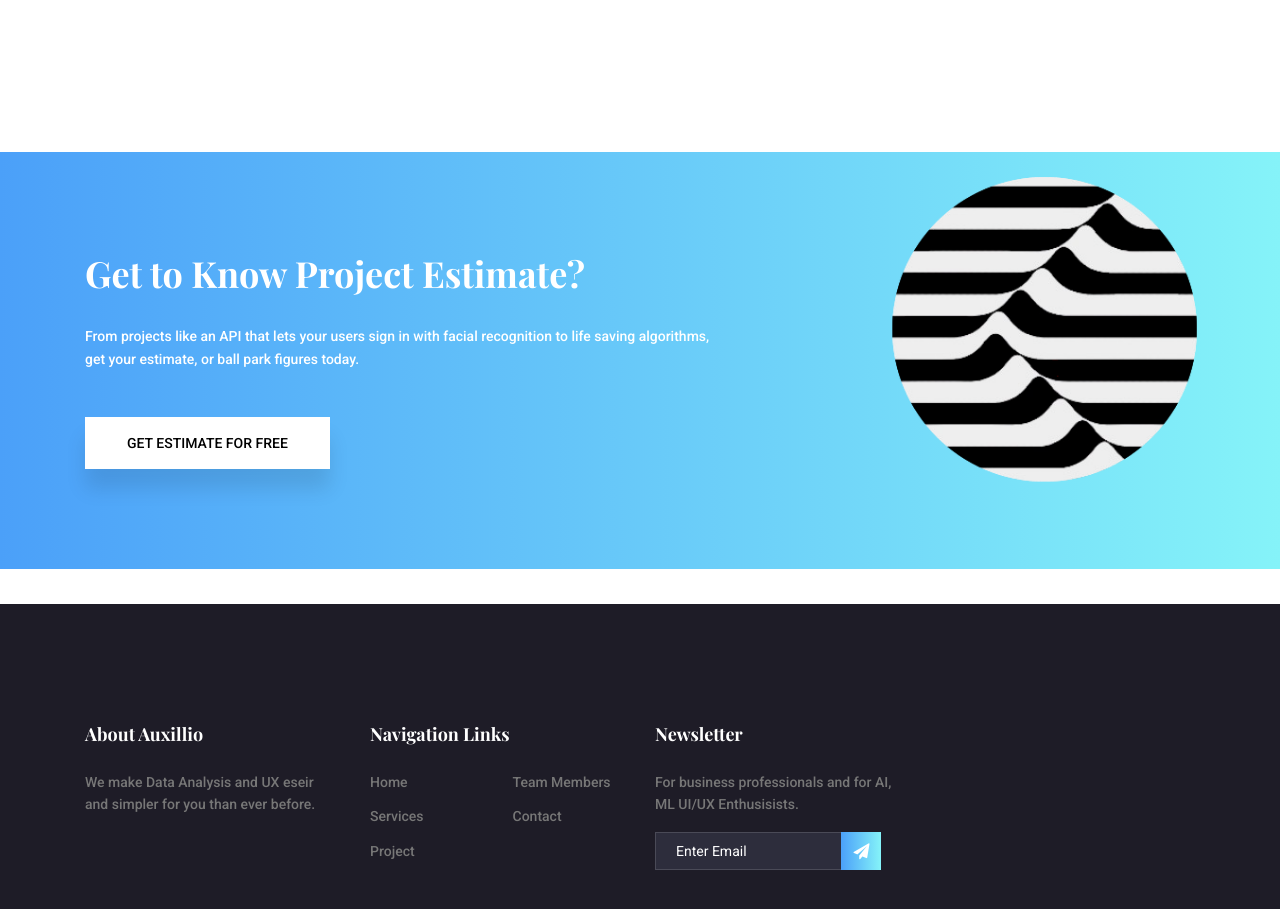
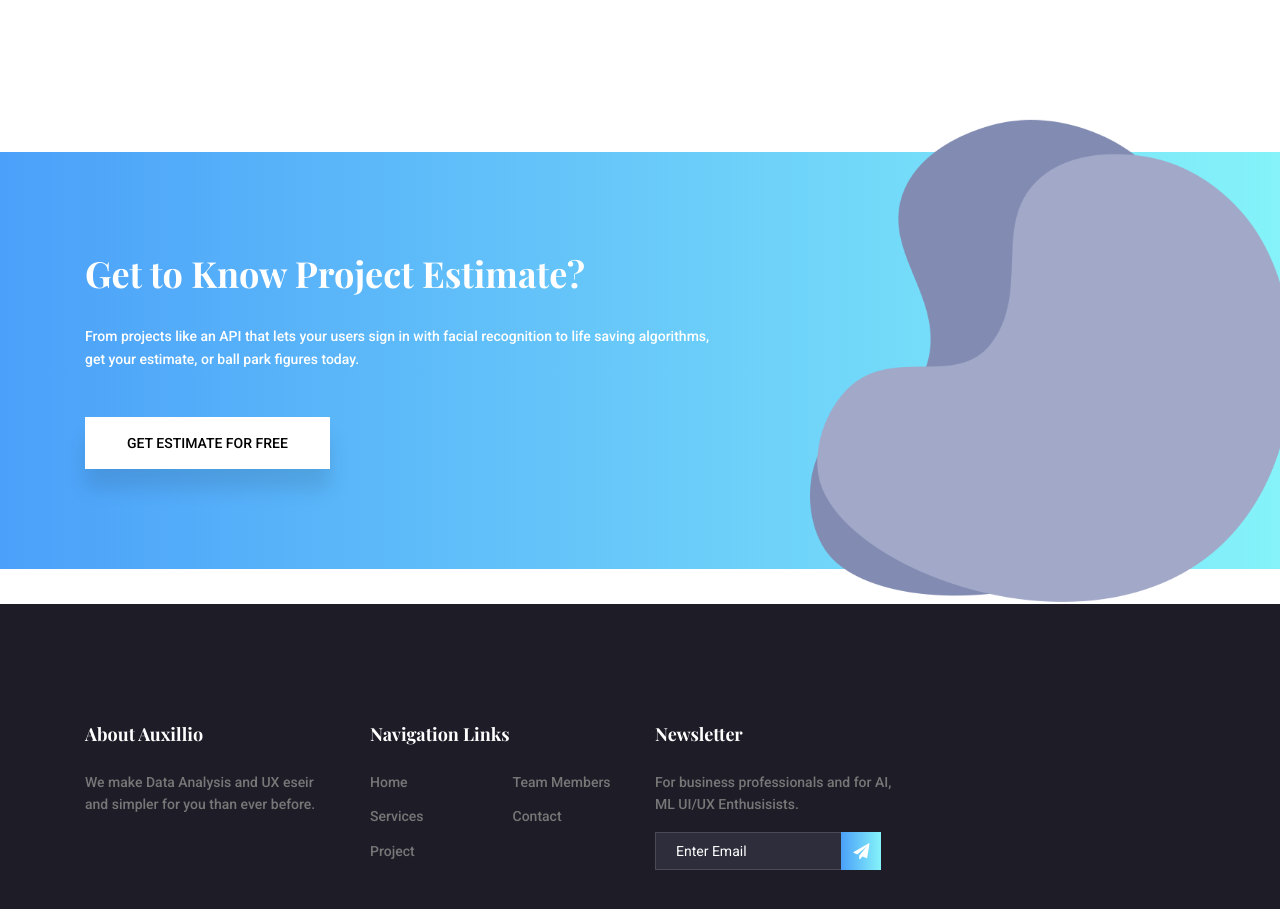
Before and after one commit to add-the-tea-yen/auxillio, a plain HTML site: page index.html in a window 1280 px wide. Shown: the part 3038-3947 px from the top of the page. Drawn offline with nearby package versions, Linux system fonts and the light colour scheme.

Commit message:
changed logo

```diff
--- a/index.html
+++ b/index.html
@@ -475,7 +475,7 @@
 					<p>From projects like an API that lets your users sign in with facial recognition to life saving algorithms, get your estimate, or ball park figures today.</p>
 					<a href="contact.html" class="primary-btn">Get Estimate for Free</a>
 				</div>
-				<img src="img/logo-icon (1).png" alt="" class="cta-shape img-fluid">
+				<img src="img/cta-bg-shape.png" alt="" class="cta-shape img-fluid">
 			</div>
 		</div>
 	</section>
```
Also changed, not shown: img/pihu pic.JPG (added).
